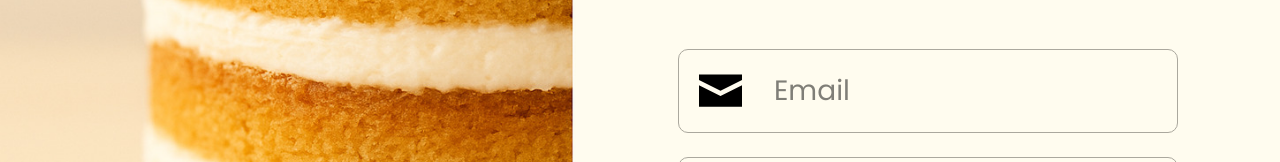
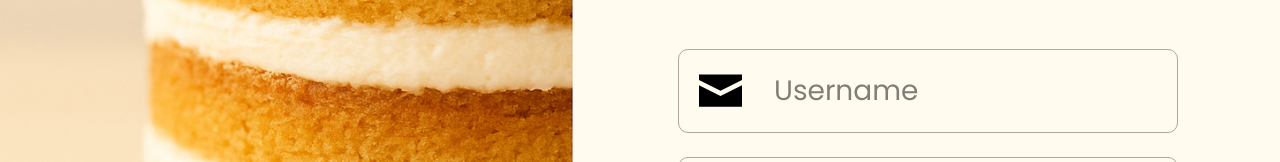
Before and after one commit to Muhammad95959/Bakery-System, a React (Vite) app in the folder frontend/: page / in a window 1280 px wide. Shown: the part 331-493 px from the top of the page. Built offline with nearby package versions, Linux system fonts and the light colour scheme.

Commit message:
change username input placeholder

```diff
--- a/frontend/src/pages/Login.tsx
+++ b/frontend/src/pages/Login.tsx
@@ -21,7 +21,7 @@ export default function Login() {
         <form className="min-w-[40%] max-w-[500px] mt-20 flex flex-col gap-6">
           <div className="border border-[#ABA89E] p-5 w-full flex gap-8 rounded-[10px] overflow-clip">
             <img src={mailIcon} />
-            <input type="email" placeholder="Email" className="text-[28px] outline-0 caret-[#ABA89E]" />
+            <input type="text" placeholder="Username" className="text-[28px] outline-0 caret-[#ABA89E]" />
           </div>
           <div className="border border-[#ABA89E] p-5 w-full flex gap-8 rounded-[10px] overflow-clip">
             <img src={lockIcon} />
```
